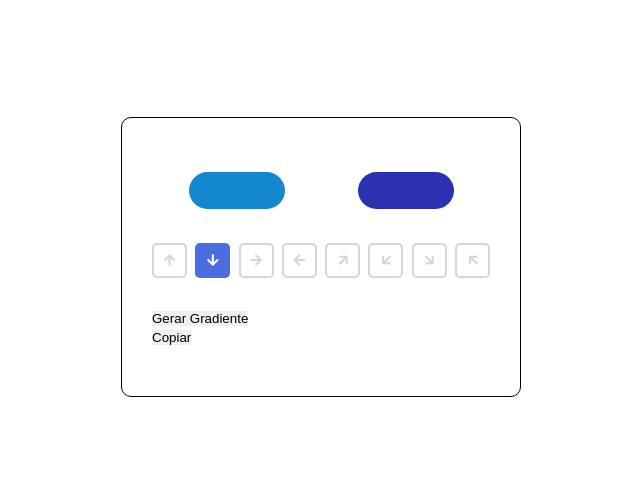
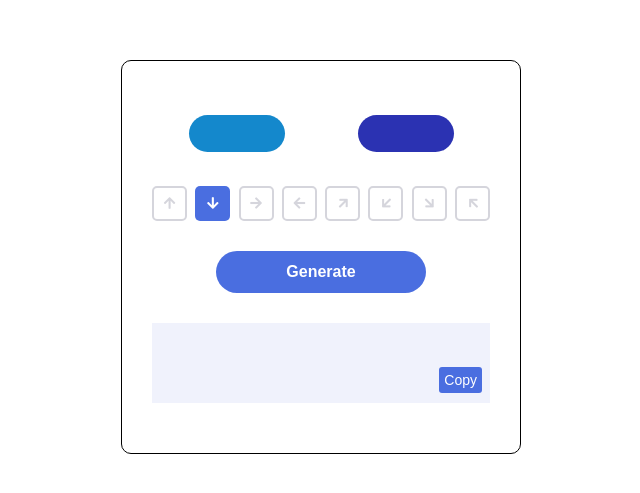
Before and after one commit to buamorim/gradient-generator-html-css-js, a plain HTML site: page index.html in a window 1280 px wide. Shown: the part 143-636 px from the top of the page, without its empty margins (319-959 px from the left). Drawn offline with Linux system fonts and the light colour scheme.

Commit message:
finish html

```diff
--- a/css/style.css
+++ b/css/style.css
@@ -68,3 +68,43 @@ input[type="color"]::-webkit-color-swatch{
     background-color: #4a6ee0;
     color: #ffffff;
 }
+
+#submit {
+    display: block;
+    background-color: #4a6ee0;
+    color: #ffffff;
+    font-size: 16px;
+    font-weight: bold;
+    padding: 12px 70px;
+    border-radius: 25px;
+    margin: 0 auto 30px auto;
+    cursor: pointer;
+}
+
+#submit:hover {
+    background-color: #25257c;
+}
+
+.output {
+    background-color: #f0f2fc;
+}
+
+#code {
+    width: 100%;
+    resize: none;
+    color: #30304a;
+    padding: 10px 20px;
+    background-color: transparent;
+}
+
+#copy {
+    font-size: 14px;
+    background-color: #4a6ee0;
+    color: #ffffff;
+    position: relative;
+    left: 85%;
+    bottom: 10px;
+    border-radius: 3px;
+    padding: 5px;
+    cursor: pointer;
+}
--- a/index.html
+++ b/index.html
@@ -18,37 +18,37 @@
             <input type="color" id="color-b" value="#2b32b2">
         </div>
         <div class="buttons">
-            <button>
+            <button onclick="setDirection('to top',this)">
                 <i class="fas fa-arrow-up"></i>
             </button>
-            <button class= "active">
+            <button class="active" onclick="setDirection('to bottom',this)">
                 <i class="fas fa-arrow-down"></i>
             </button>
-            <button>
+            <button onclick="setDirection('to right',this)">
                 <i class="fas fa-arrow-right"></i>
             </button>
-            <button>
+            <button onclick="setDirection('to left',this)">
                 <i class="fas fa-arrow-left"></i>
             </button>
-
-            <button class="rotate-icon">
+            <button class="rotate-icon" onclick="setDirection('to top right',this)">
                 <i class="fas fa-arrow-up"></i>
             </button>
-            <button class="rotate-icon">
+            <button class="rotate-icon" onclick="setDirection('to bottom left',this)">
                 <i class="fas fa-arrow-down"></i>
             </button>
-            <button class="rotate-icon">
+            <button class="rotate-icon" onclick="setDirection('to bottom right',this)">
                 <i class="fas fa-arrow-right"></i>
             </button>
-            <button class="rotate-icon">
+            <button class="rotate-icon" onclick="setDirection('to top left',this)">
                 <i class="fas fa-arrow-left"></i>
             </button>
         </div>
-        <button id="submit">Gerar Gradiente</button>
+        <button id="submit" onclick="generateCode()">Generate</button>
         <div class="output">
-            <texarea id="code" rows="2"></texarea>
-            <button id="copy">Copiar</button>
+            <textarea id="code" rows="2"></textarea>
+            <button id="copy" onclick="copyText()">Copy</button>
         </div>
+    </div>
     </div>
 <script src="app.js"></script>
 </body>
```
